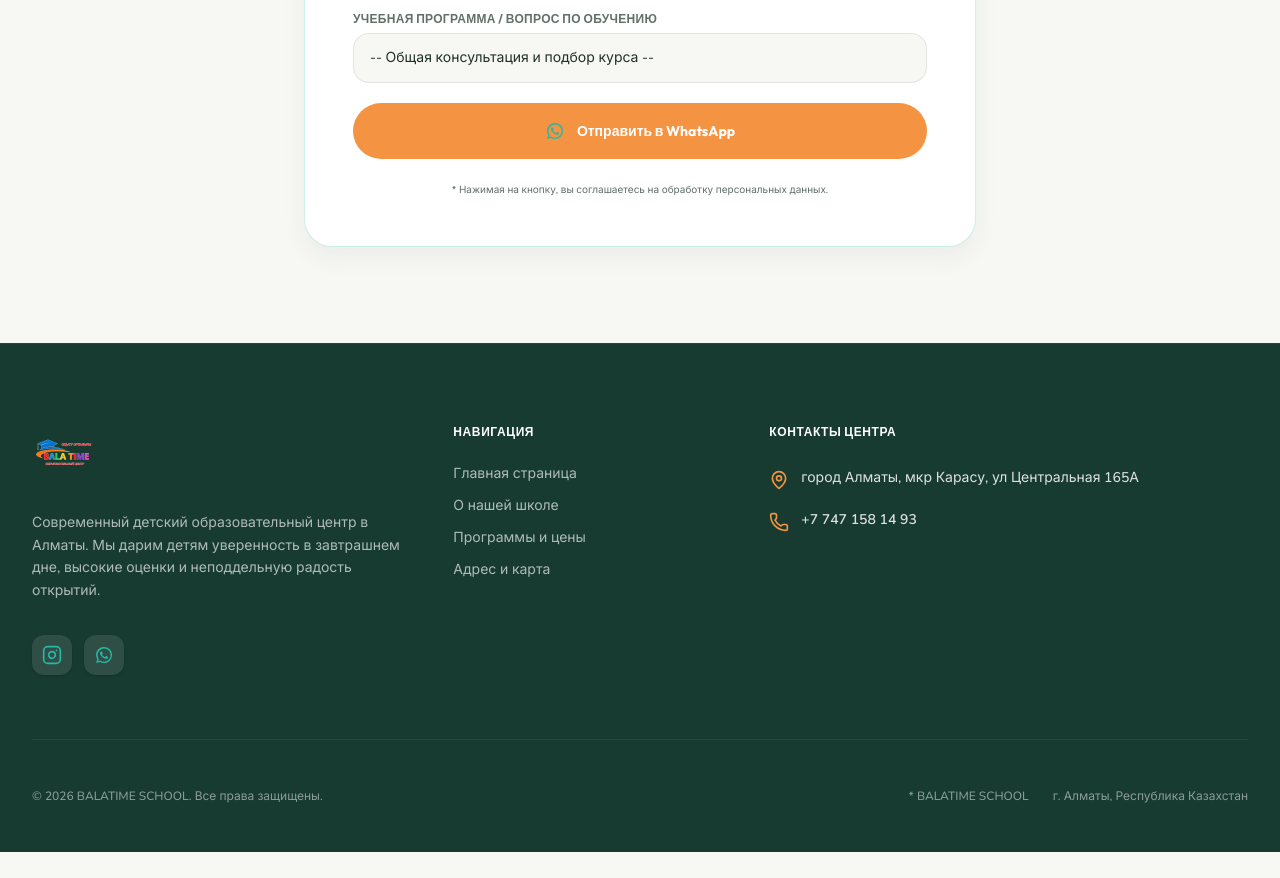
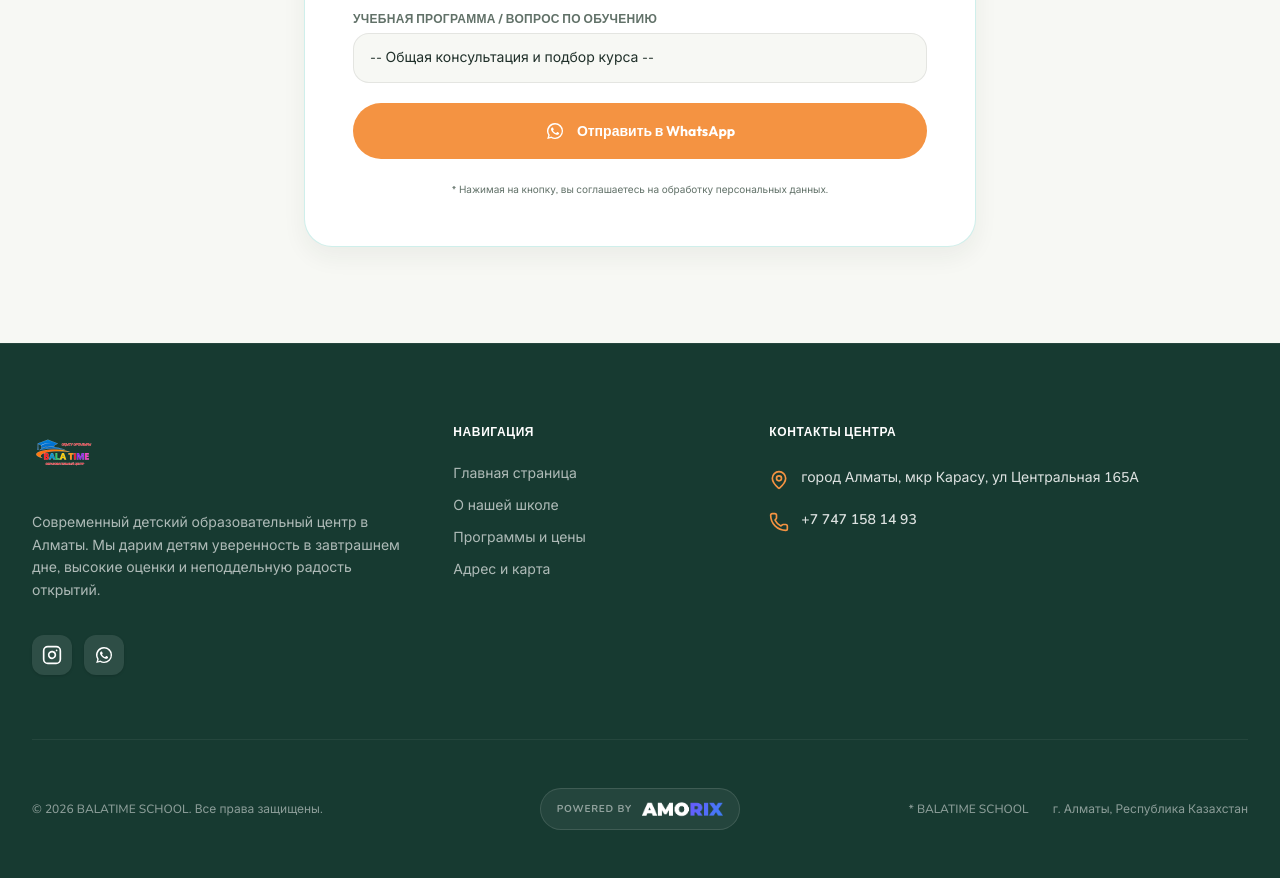
Before and after one commit to mapyr0110/balatime, a React (Vite) app: page / in a window 1280 px wide. Shown: the part 5100-5978 px from the top of the page. Before the commit the page ends 5952 px from the top, so only its background shows below. Built offline with nearby package versions, Linux system fonts and the light colour scheme.

Commit message:
fixed_amorix

```diff
--- a/src/components/Footer.tsx
+++ b/src/components/Footer.tsx
@@ -4,12 +4,13 @@ import { CONTACT_INFO } from "../data/websiteData";
 import WhatsAppIcon from "./WhatsAppIcon";
 import { useLang } from "../context/LangContext";
 import logoIcon from "../assets/images/icon.png";
+import amorIcon from "../assets/images/amor.png";
 
 export default function Footer() {
   const { t } = useLang();
 
   const socialLinks = [
-    { icon: <Instagram className="w-5 h-5" />, href: CONTACT_INFO.instagram, label: "Instagram" },
+    { icon: <Instagram className="w-5 h-5 text-white" />, href: CONTACT_INFO.instagram, label: "Instagram" },
     { icon: <WhatsAppIcon className="w-5 h-5" />, href: CONTACT_INFO.whatsapp, label: "WhatsApp" },
   ];
 
@@ -26,7 +27,7 @@ export default function Footer() {
   };
 
   return (
-    <footer id="contacts" className="bg-[#173A31] text-white/65 pt-20 pb-12 border-t border-[rgba(255,255,255,0.06)] text-left">
+    <footer id="contacts" className="relative bg-[#173A31] text-white/65 pt-20 pb-12 border-t border-[rgba(255,255,255,0.06)] text-left">
       <div className="max-w-7xl mx-auto px-4 sm:px-6 lg:px-8">
         <div className="grid grid-cols-1 md:grid-cols-2 lg:grid-cols-12 gap-12 pb-16 border-b border-[rgba(255,255,255,0.06)]">
 
@@ -87,9 +88,18 @@ export default function Footer() {
           </div>
         </div>
 
-        <div className="mt-12 flex flex-col sm:flex-row justify-between items-center gap-6 font-sans text-xs text-white/50">
-          <p>© {new Date().getFullYear()} BALATIME SCHOOL. {t.footer.rights}</p>
-          <div className="flex gap-6">
+        <div className="mt-12 grid grid-cols-1 items-center gap-4 font-sans text-xs text-white/50 md:grid-cols-[1fr_auto_1fr]">
+          <p className="text-center md:text-left">&copy; {new Date().getFullYear()} BALATIME SCHOOL. {t.footer.rights}</p>
+          <a
+            href="https://amorix.kz"
+            className="footer-powered justify-self-center"
+            target="_blank"
+            rel="noopener"
+          >
+            <span>Powered by</span>
+            <img src={amorIcon} alt="Amorix" />
+          </a>
+          <div className="flex flex-col items-center gap-2 text-center md:items-end md:text-right lg:flex-row lg:justify-end lg:gap-6">
             <span>* BALATIME SCHOOL</span>
             <span>{t.footer.city}</span>
           </div>
--- a/src/components/WhatsAppIcon.tsx
+++ b/src/components/WhatsAppIcon.tsx
@@ -9,7 +9,7 @@ interface WhatsAppIconProps {
 
 export default function WhatsAppIcon({ className = "w-5 h-5" }: WhatsAppIconProps) {
   return (
-    <svg viewBox="0 0 32 32" aria-hidden="true" className={className} fill="currentColor">
+    <svg viewBox="0 0 32 32" aria-hidden="true" className={className} fill="white">
       <path d="M16.04 3.2A12.77 12.77 0 0 0 5.2 22.76L3.52 28.8l6.19-1.62a12.74 12.74 0 0 0 6.33 1.67h.01A12.83 12.83 0 0 0 28.88 16 12.84 12.84 0 0 0 16.04 3.2Zm0 23.46h-.01a10.55 10.55 0 0 1-5.38-1.47l-.38-.23-3.67.96.98-3.58-.25-.37A10.58 10.58 0 1 1 16.04 26.66Zm5.8-7.92c-.32-.16-1.88-.93-2.17-1.03-.29-.11-.5-.16-.71.16-.21.31-.82 1.03-1 1.24-.19.21-.37.24-.69.08-.32-.16-1.34-.49-2.55-1.57a9.53 9.53 0 0 1-1.77-2.2c-.18-.32-.02-.49.14-.65.14-.14.32-.37.48-.56.16-.19.21-.32.32-.53.11-.21.05-.4-.03-.56-.08-.16-.71-1.71-.98-2.34-.26-.61-.52-.53-.71-.54h-.61c-.21 0-.56.08-.85.4-.29.32-1.11 1.08-1.11 2.64 0 1.55 1.14 3.06 1.29 3.27.16.21 2.24 3.42 5.43 4.8.76.33 1.35.52 1.81.67.76.24 1.46.21 2.01.13.61-.09 1.88-.77 2.15-1.51.27-.74.27-1.37.19-1.51-.08-.13-.29-.21-.61-.37Z" />
     </svg>
   );
--- a/src/index.css
+++ b/src/index.css
@@ -82,3 +82,38 @@ select:focus-visible {
     padding-right: 2rem;
   }
 }
+
+.footer-powered {
+  display: inline-flex;
+  align-items: center;
+  justify-content: center;
+  gap: 10px;
+  width: fit-content;
+  max-width: 100%;
+  min-height: 42px;
+  padding: 8px 16px;
+  overflow: hidden;
+  background: rgba(255, 255, 255, 0.06);
+  border: 1px solid rgba(255, 255, 255, 0.12);
+  border-radius: 999px;
+  text-decoration: none;
+  color: rgba(255, 255, 255, 0.5);
+  font-size: 10px;
+  font-weight: 700;
+  letter-spacing: 0.8px;
+  text-transform: uppercase;
+}
+
+.footer-powered span {
+  line-height: 1;
+  white-space: nowrap;
+}
+
+.footer-powered img {
+  display: block;
+  width: auto;
+  height: 18px;
+  max-width: 92px;
+  flex-shrink: 0;
+  object-fit: contain;
+}
```
Also changed, not shown: src/assets/images/amor.png (added).
